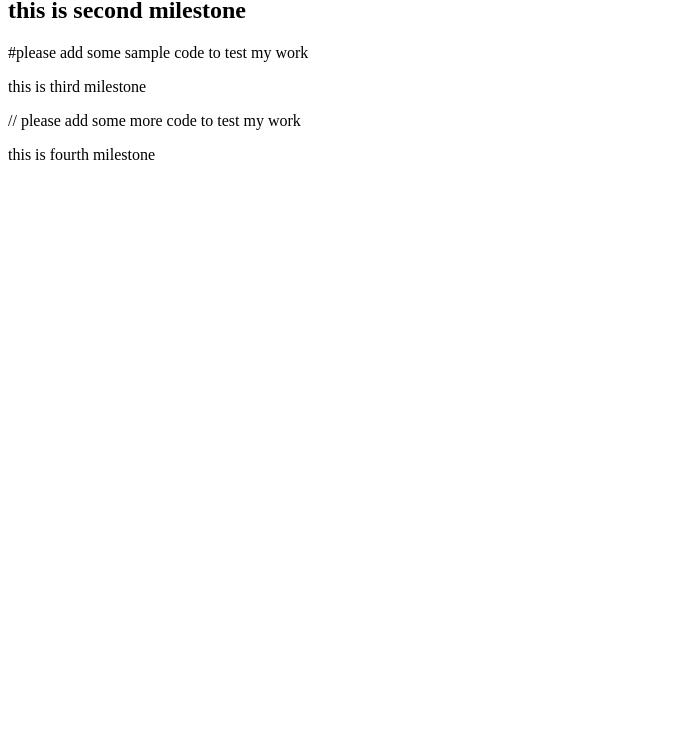
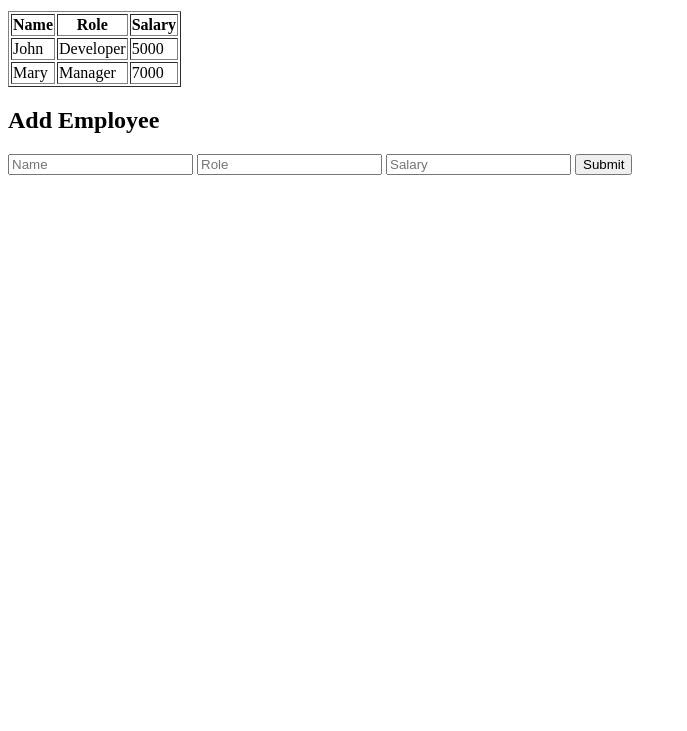
Before and after one commit to Hussi503/Gitops-Avinash, a website: page mycode/index.html in a window 1280 px wide. Shown: the part 69-800 px from the top of the page, without its empty margins (0-687 px from the left). Drawn offline with Linux system fonts and the light colour scheme.

Commit message:
added spme sample data

```diff
--- a/mycode/index.html
+++ b/mycode/index.html
@@ -1,7 +1,35 @@
-<h1> this is one of the milestone</h1>
-<h2> this is second milestone</h2>
-#please add some sample code to test my work
-<p> this is third milestone</p>
+<!DOCTYPE html>
+<html lang="en">
+<head>
+  <meta charset="UTF-8">
+  <title>Table & Form</title>
+</head>
+<body>
+  <h1>Employee Data</h1>
+  <table border="1">
+    <tr>
+      <th>Name</th>
+      <th>Role</th>
+      <th>Salary</th>
+    </tr>
+    <tr>
+      <td>John</td>
+      <td>Developer</td>
+      <td>5000</td>
+    </tr>
+    <tr>
+      <td>Mary</td>
+      <td>Manager</td>
+      <td>7000</td>
+    </tr>
+  </table>
 
-// please add some more code to test my work
-<p> this is fourth milestone</p>
+  <h2>Add Employee</h2>
+  <form>
+    <input type="text" placeholder="Name">
+    <input type="text" placeholder="Role">
+    <input type="number" placeholder="Salary">
+    <button type="submit">Submit</button>
+  </form>
+</body>
+</html>
```
